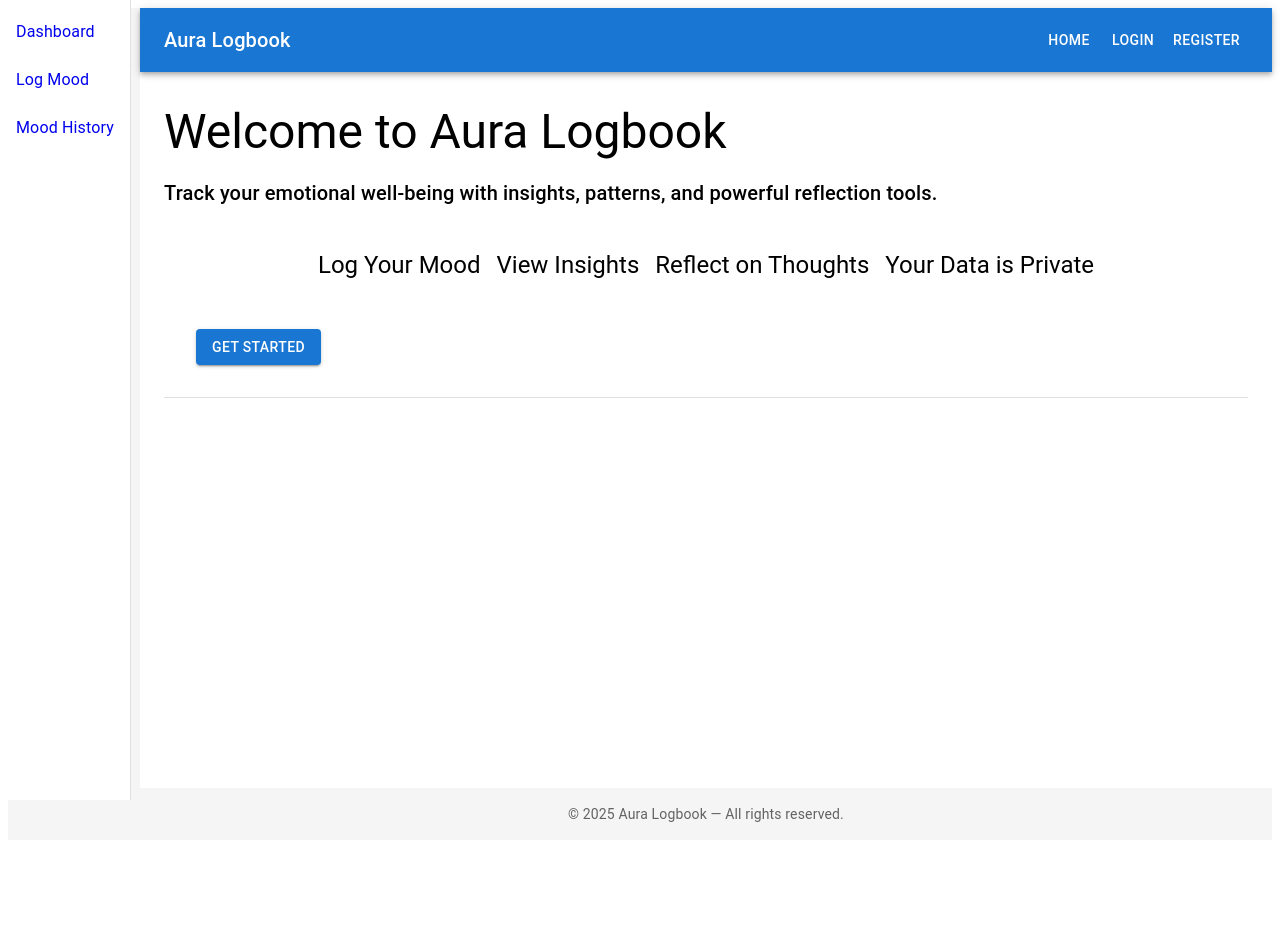
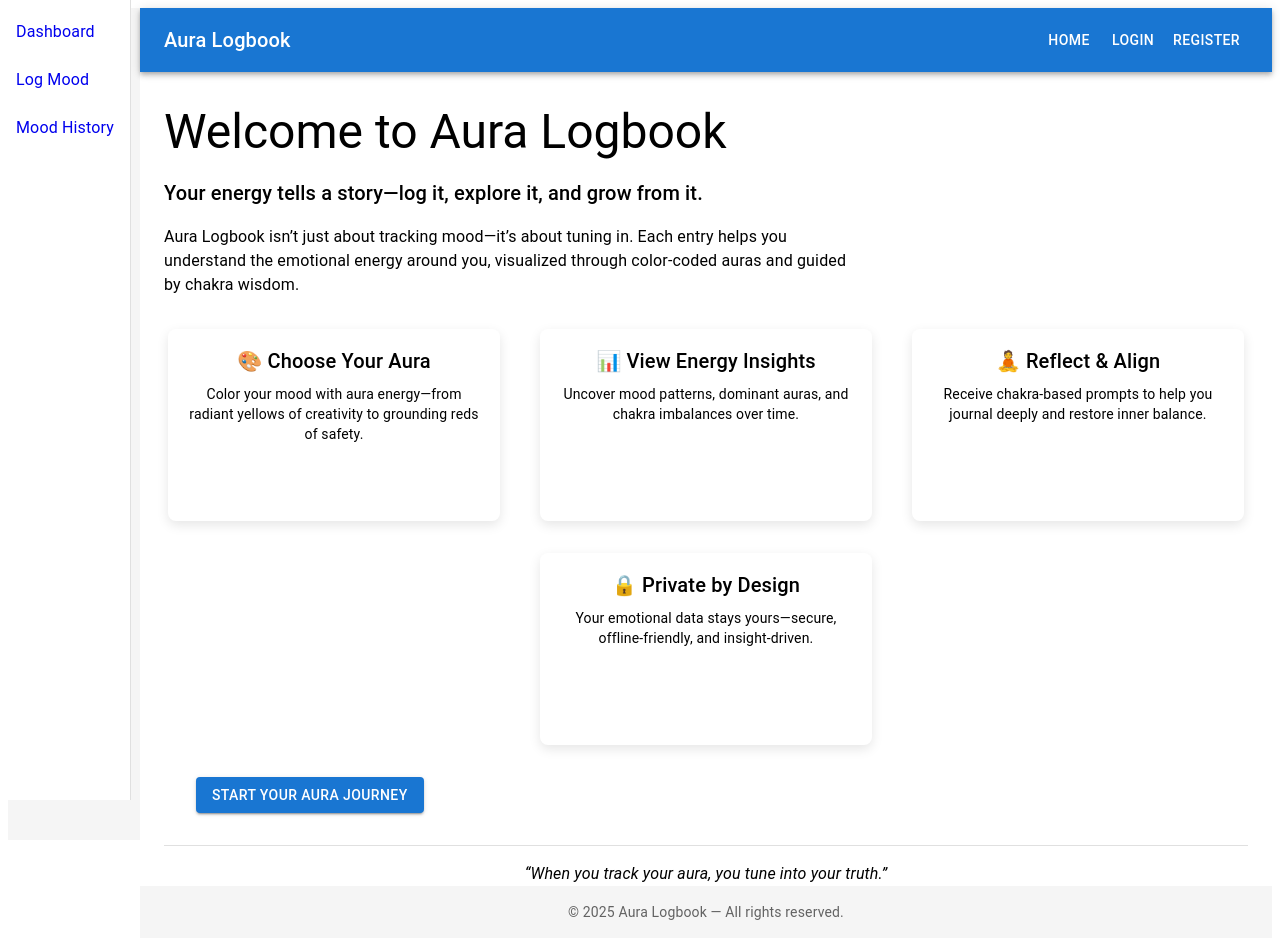
Before and after one commit to GemsForge/aura-logbook-api, a React (Vite) app in the folder aura-ui/: page / in a window 1280 px wide. Before the commit the page ends 848 px from the top, so only its background shows below. Built offline with nearby package versions, Linux system fonts and the light colour scheme; no server answers.

Commit message:
feat(ui): #82 implement home page Aura Log Feature cards

```diff
--- /dev/null
+++ b/aura-ui/src/components/home/AuraFeatureCard.tsx
@@ -0,0 +1,52 @@
+import { Grid, Box, Typography } from "@mui/material";
+import { auraFeatures } from "./AuraFeatures";
+
+/**
+ * `AuraFeatureCards` renders a responsive grid of informational cards
+ * highlighting the key features of the Aura Logbook app.
+ *
+ * Each card includes a title, description, and subtle elevation styling.
+ * Designed to visually introduce users to the aura-centered experience.
+ *
+ * @returns A MUI `Grid` component containing aura-themed feature cards.
+ */
+
+export default function AuraFeatureCards (){
+    return (
+      <Grid container spacing={4} justifyContent="center">
+        {auraFeatures.map(({ title, description }, index) => (
+          <Grid
+            key={index}
+            size={{
+              xs: 12, // full width on mobile
+              sm: 6, // two columns on small screens
+              md: 4, // optional: three columns on larger screens
+            }}
+            sx={{
+              display: "flex",
+              justifyContent: "center",
+            }}>
+            <Box
+              sx={{
+                width: "100%",
+                maxWidth: 300,
+                p: 2,
+                borderRadius: 2,
+                boxShadow: "0px 4px 12px rgba(0, 0, 0, 0.1)",
+                bgcolor: "background.paper",
+                textAlign: "center",
+                minHeight: 160,
+                display: "flex",
+                flexDirection: "column",
+                justifyContent: "flex-start",
+              }}>
+              <Typography variant="h6" gutterBottom>
+                {title}
+              </Typography>
+              <Typography variant="body2">{description}</Typography>
+            </Box>
+          </Grid>
+        ))}
+      </Grid>
+    );
+}
--- /dev/null
+++ b/aura-ui/src/components/home/AuraFeatures.ts
@@ -0,0 +1,23 @@
+export const auraFeatures=
+    [
+      {
+        title: "🎨 Choose Your Aura",
+        description:
+          "Color your mood with aura energy—from radiant yellows of creativity to grounding reds of safety.",
+      },
+      {
+        title: "📊 View Energy Insights",
+        description:
+          "Uncover mood patterns, dominant auras, and chakra imbalances over time.",
+      },
+      {
+        title: "🧘 Reflect & Align",
+        description:
+          "Receive chakra-based prompts to help you journal deeply and restore inner balance.",
+      },
+      {
+        title: "🔒 Private by Design",
+        description:
+          "Your emotional data stays yours—secure, offline-friendly, and insight-driven.",
+      },
+    ];
--- a/aura-ui/src/components/profile/ProfileCard.tsx
+++ b/aura-ui/src/components/profile/ProfileCard.tsx
@@ -1,18 +1,23 @@
 import { Avatar,  Button, Paper, Typography, Stack } from "@mui/material";
 import { useSelector } from "react-redux";
 import type { RootState } from "../../store/store";
-
 
 export default function ProfileCard() {
   const { userEmail, displayName } = useSelector((state: RootState) => state.auth);
 
   // 🔮 Use hardcoded fallback values for now
   const zodiacSign = "♌ Leo";
-  const streak = 5;
   const avatarUrl = "/avatars/avatar-1.png"; // optional: use emoji fallback instead
 
   return (
-    <Paper elevation={2} sx={{ padding: 3, textAlign: "center" }}>
+    <Paper
+      elevation={2}
+      sx={{
+        p: { xs: 2, sm: 3 },
+        textAlign: "center",
+        mx: "auto", // center on small screens
+        maxWidth: 350,
+      }}>
       <Stack spacing={2} alignItems="center">
         <Avatar
           alt={displayName}
@@ -20,12 +25,15 @@ export default function ProfileCard() {
           sx={{ width: 80, height: 80 }}
         />
         <Typography variant="h6">{displayName}</Typography>
-        <Typography variant="body2" color="textSecondary">
+        <Typography
+          variant="body2"
+          color="textSecondary"
+          sx={{ wordBreak: "break-word", px: 1 }}>
           {userEmail}
         </Typography>
         <Typography variant="body2">🔮 {zodiacSign}</Typography>
-        <Typography variant="body2">🔥 {streak}-day streak</Typography>
         <Button
+          disabled
           size="small"
           variant="text"
           href="/profile"
--- a/aura-ui/src/pages/Home.tsx
+++ b/aura-ui/src/pages/Home.tsx
@@ -1,10 +1,10 @@
 import { Box, Button, Divider, Typography } from "@mui/material";
-import Stack from "@mui/material/Stack";
 import { useSelector } from "react-redux";
 import { useNavigate } from "react-router-dom";
 import type { RootState } from "../store/store";
+import AuraFeatureCards from "../components/home/AuraFeatureCard";
 
-const HomePage = () => {
+export default function HomePage() {
   const isAuthenticated = useSelector(
     (state: RootState) => state.auth.isAuthenticated
   );
@@ -20,43 +20,29 @@ const HomePage = () => {
         Welcome to Aura Logbook
       </Typography>
       <Typography variant="h6" gutterBottom>
-        Track your emotional well-being with insights, patterns, and powerful
-        reflection tools.
+        Your energy tells a story—log it, explore it, and grow from it.
       </Typography>
-      <Box component="section">
-        <Stack
-          direction={"row"}
-          spacing={2}
-          sx={{
-             p: 2,
-            m: 3,
-            justifyContent: "center",
-            alignItems: "center",
-          }}>
-          <Box>
-            <Typography variant="h5">Log Your Mood</Typography>
-          </Box>
-          <Box>
-            <Typography variant="h5">View Insights</Typography>
-          </Box>
-          <Box component="section">
-            <Typography variant="h5">Reflect on Thoughts</Typography>
-          </Box>
-          <Box>
-            <Typography variant="h5">Your Data is Private</Typography>
-          </Box>
-        </Stack>
+
+      <Typography variant="body1" sx={{ mt: 2, maxWidth: 700 }}>
+        Aura Logbook isn’t just about tracking mood—it’s about tuning in. Each
+        entry helps you understand the emotional energy around you, visualized
+        through color-coded auras and guided by chakra wisdom.
+      </Typography>
+
+      <Box component="section" sx={{ mt: 4 }}>
+      <AuraFeatureCards/>
       </Box>
 
       <Box m={4}>
         <Button variant="contained" onClick={handleGetStarted}>
-          Get Started
+          Start Your Aura Journey
         </Button>
       </Box>
+
       <Divider />
-      <Typography></Typography>
+      <Typography align="center" sx={{ mt: 2, fontStyle: "italic" }}>
+        “When you track your aura, you tune into your truth.”
+      </Typography>
     </Box>
   );
-};
-
-export default HomePage;
+}
```
